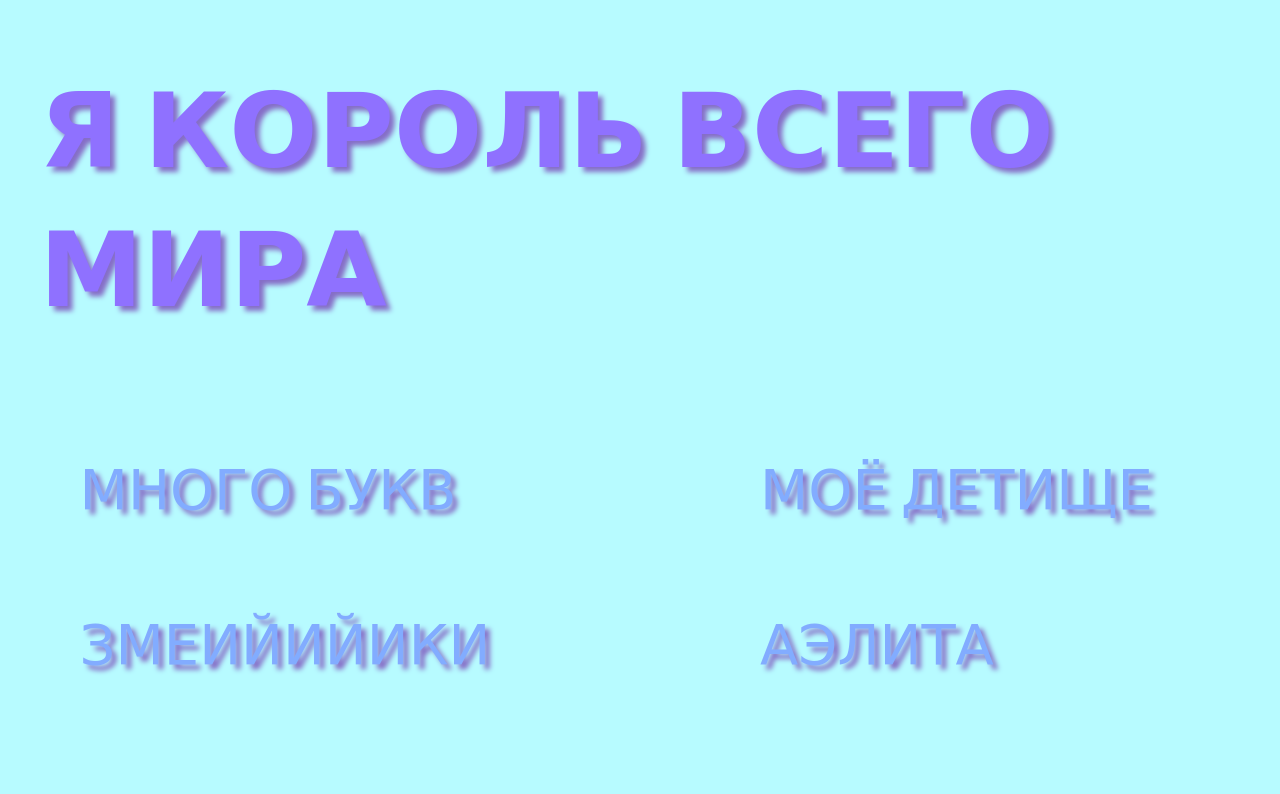
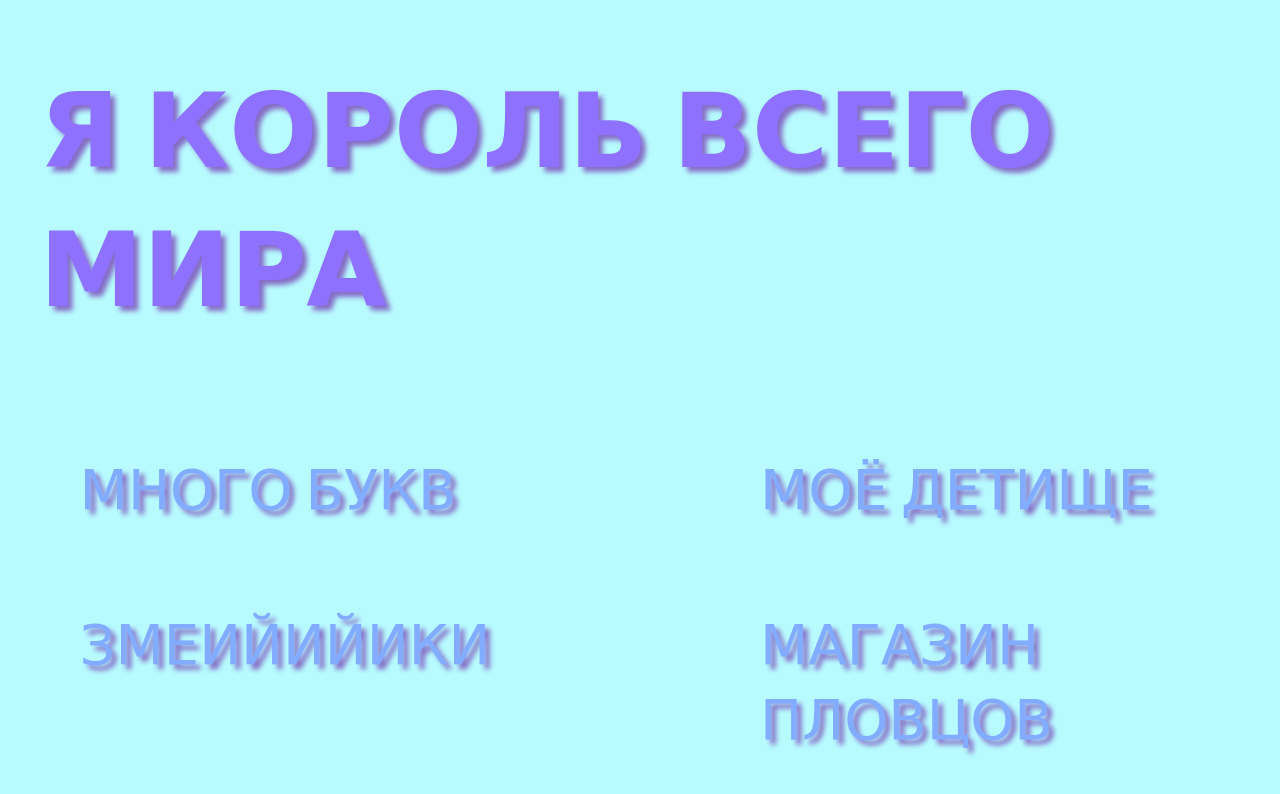
Before and after one commit to Aelitaaaaaaaaa/Aelitaaaaaaaaa.github.io, a plain HTML site: page index.html in a window 1280 px wide. Drawn offline with Linux system fonts and the light colour scheme.

Commit message:
Update index.html

```diff
--- a/index.html
+++ b/index.html
@@ -13,7 +13,7 @@
 			<a href="/prj0" class="link">МНОГО БУКВ</a>
 			<a href="/prj1" class="link">МОЁ ДЕТИЩЕ</a>
 			<a href="/prj2" class="link">ЗМЕИЙИЙИКИ</a>
-			<a href="/prj4" class="link">АЭЛИТА</a>
+			<a href="/prj4" class="link">МАГАЗИН ПЛОВЦОВ</a>
 		</div>
 	</main>
 </body>
```
